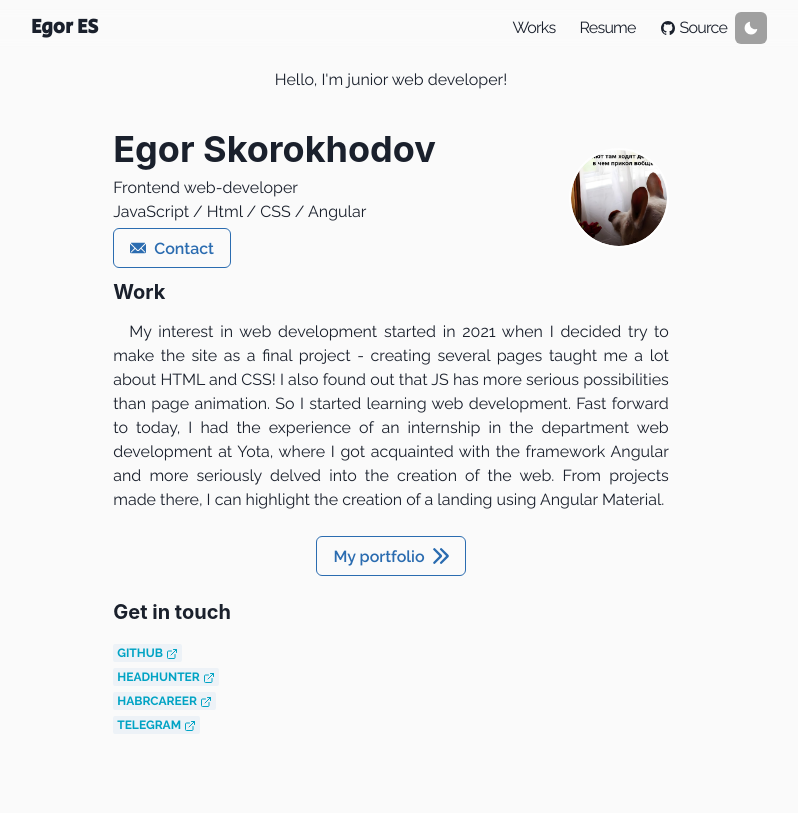
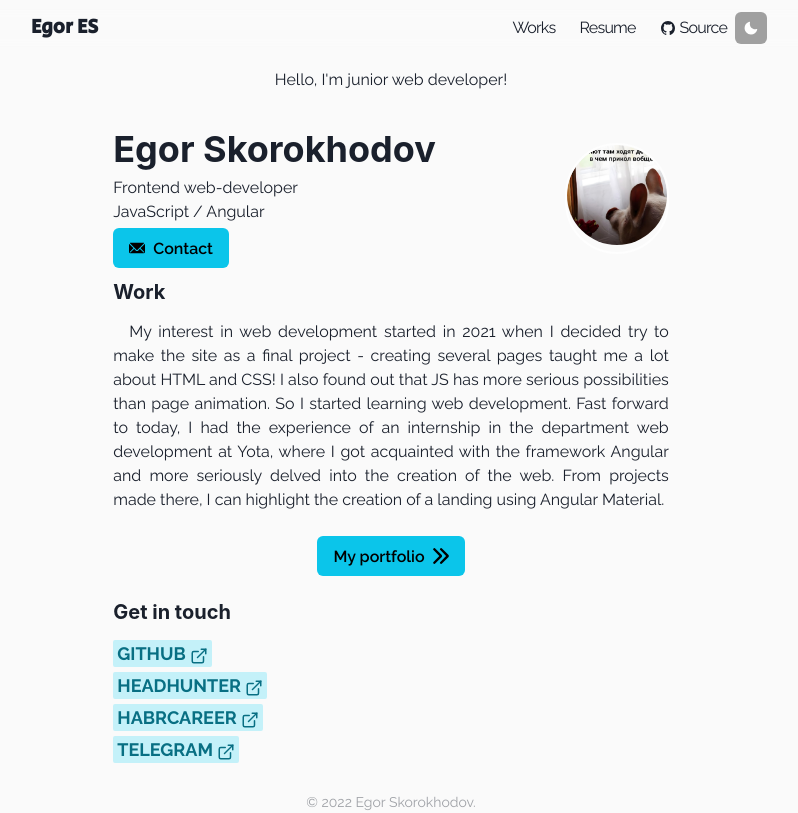
Before and after one commit to esk-dev/personalsite, a Next.js app: page / in a window 1280 px wide. Shown: the whole page, without its empty margins (249-1047 px from the left). Built offline with nearby package versions, Linux system fonts and the light colour scheme.

Commit message:
fix(components)

```diff
--- a/components/footer.js
+++ b/components/footer.js
@@ -1,3 +1,11 @@
-export default function Footer() {
+import { Box } from "@chakra-ui/react";
 
-}
+const Footer = () => {
+  return (
+    <Box align="center" opacity={0.4} fontSize="sm">
+      &copy; {new Date().getFullYear()} Egor Skorokhodov.
+    </Box>
+  );
+};
+
+export default Footer;
--- a/components/layout.js
+++ b/components/layout.js
@@ -5,13 +5,13 @@ import Head from "next/head";
 
 const Layout = ({ children, router }) => {
   return (
-    <Box minH="100%" as="Main">
+    <Box as="Main">
       <Head>
         <meta name="viewport" content="width=device-width, initial-scale=1" />
-        <title>Egor Sk - Homepage </title>
+        <title>Egor&apos;s - Homepage </title>
       </Head>
       <NavBar path={router.asPath} />
-      <Container minH="100%" maxW="container.md" pt={14}>
+      <Container maxW="container.md" pt={14}>
         {children}
         <Footer />
       </Container>
--- a/lib/theme.js
+++ b/lib/theme.js
@@ -1,5 +1,6 @@
 import { extendTheme } from "@chakra-ui/react";
 import { mode } from "@chakra-ui/theme-tools";
+import { localStorage } from "@chakra-ui/react";
 
 const styles = {
   global: (props) => ({
@@ -15,7 +16,7 @@ const components = {
   Heading: {
     variants: {
       "logo-title": {
-        fontFamily:  'Secular One , sans-serif',
+        fontFamily: "Secular One , sans-serif",
       },
       "section-title": {
         fontSize: 20,
@@ -35,7 +36,7 @@ const components = {
 };
 
 const config = {
-  initialColorMode: "light",
+  initialColorMode: "dark",
   useSystemColorMode: true,
 };
 
--- a/pages/_document.js
+++ b/pages/_document.js
@@ -1,6 +1,6 @@
 import { ColorModeScript } from "@chakra-ui/react";
 import NextDocument, { Html, Head, Main, NextScript } from "next/document";
-import theme from '../lib/theme';
+import theme from "../lib/theme";
 
 export default class Document extends NextDocument {
   render() {
--- a/pages/index.js
+++ b/pages/index.js
@@ -53,12 +53,11 @@ export default function Home() {
               transition={{ duration: 0.8, delay: 0.1 }}
             >
               <p>Frontend web-developer</p>
-              <p>JavaScript / Html / CSS / Angular</p>
+              <p>JavaScript / Angular</p>
               <Button
                 onClick={onOpen}
                 mt={1}
-                variant="outline"
-                colorScheme="blue"
+                colorScheme="cyan"
                 leftIcon={<EmailIcon />}
               >
                 Contact
@@ -70,8 +69,8 @@ export default function Home() {
             borderColor="whiteAlpha.800"
             borderWidth={2}
             borderStyle="solid"
-            w="100px"
-            h="100px"
+            mw="100px"
+            mh="100px"
             display="inline-block"
             borderRadius="full"
             overflow="hidden"
@@ -105,8 +104,7 @@ export default function Home() {
             <Button
               onClick={() => router.push("/works")}
               rightIcon={<ArrowRightIcon />}
-              variant="outline"
-              colorScheme="blue"
+              colorScheme="cyan"
             >
               My portfolio
             </Button>
@@ -123,42 +121,30 @@ export default function Home() {
             flexDirection="column"
             justifyContent="space-between"
           >
-            <ListItem>
+            <ListItem mb="5px">
               <Link href="https://github.com/esk-dev" target="_blank">
-                <Badge color="cyan.600">
+                <Badge colorScheme="cyan" fontSize="18px">
                   GitHub <ExternalLinkIcon />
                 </Badge>
               </Link>
             </ListItem>
-            <ListItem>
-              <Link
-                color="cyan.600"
-                href="https://clck.ru/32KKZs"
-                target="_blank"
-              >
-                <Badge color="cyan.600">
+            <ListItem mb="5px">
+              <Link href="https://clck.ru/32KKZs" target="_blank">
+                <Badge colorScheme="cyan" fontSize="18px">
                   HeadHunter <ExternalLinkIcon />
                 </Badge>
               </Link>
             </ListItem>
-            <ListItem>
-              <Link
-                color="cyan.600"
-                href="https://career.habr.com/egoresk"
-                target="_blank"
-              >
-                <Badge color="cyan.600">
+            <ListItem mb="5px">
+              <Link href="https://career.habr.com/egoresk" target="_blank">
+                <Badge colorScheme="cyan" fontSize="18px">
                   HabrCareer <ExternalLinkIcon />
                 </Badge>
               </Link>
             </ListItem>
-            <ListItem>
-              <Link
-                color="cyan.600"
-                href="https://t.me/tgreddyay"
-                target="_blank"
-              >
-                <Badge color="cyan.600">
+            <ListItem mb="5px">
+              <Link href="https://t.me/tgreddyay" target="_blank">
+                <Badge colorScheme="cyan" fontSize="18px">
                   Telegram <ExternalLinkIcon />
                 </Badge>
               </Link>
--- a/pages/works.js
+++ b/pages/works.js
@@ -16,7 +16,7 @@ export default function Works() {
             <Work
               title="ngForecast"
               image="/ngimage.webp"
-              href="https://github.com/esk-dev/personalsite"
+              href="https://github.com/esk-dev/ngforecast"
               id="ngforecast"
             >
               Simple SPA web-site, for search weather forecast.
--- a/pages/works/ngforecast.js
+++ b/pages/works/ngforecast.js
@@ -2,13 +2,14 @@ import WorkPage from "../../components/workpage";
 import { Image } from "@chakra-ui/react";
 
 export default function Ngforecast() {
+  const text =
+    "App use api to fetch data and display it. Angular Material is ui-lib.";
   return (
     <WorkPage
       title="NgForecast"
       href="https://ngforecastapp.herokuapp.com"
-      text="Lorem dfsfsd"
+      text={text}
       stack={["Angular", "Angular Material", "RxJS", "Routing", "HttpsModule"]}
-      feature="fucking hot"
     >
       <Image
         borderRadius="lg"
```
Also changed, not shown: components/work-item.js (+1 -7 lines), components/workpage.js (+3 -4 lines).
